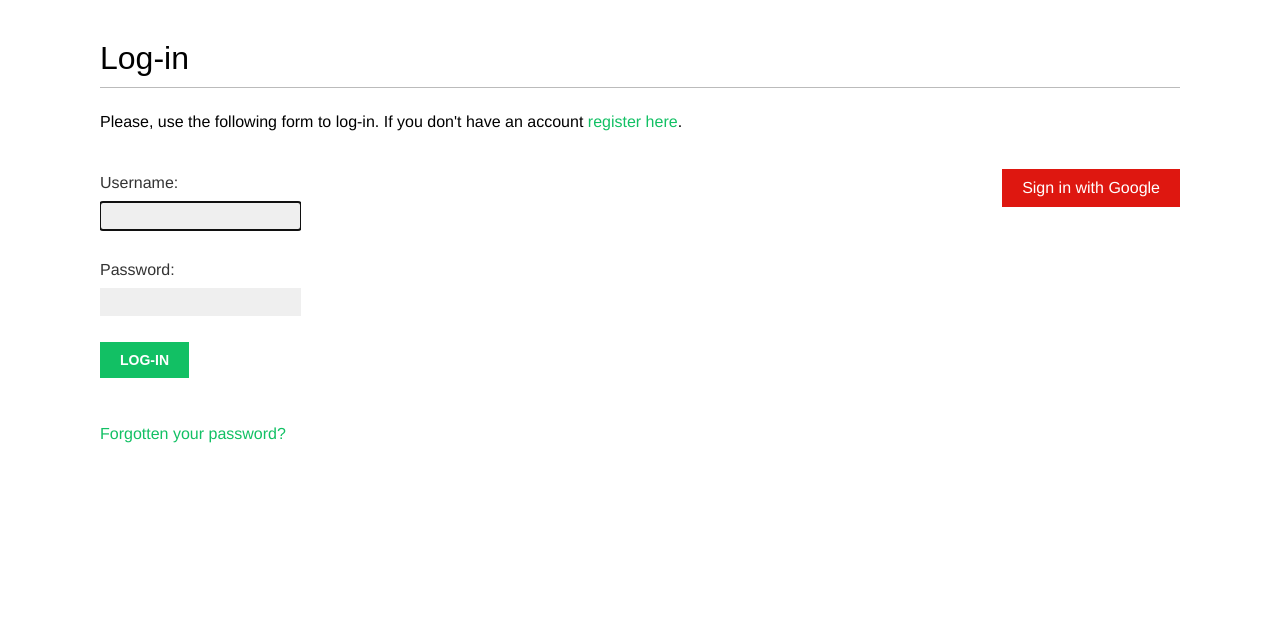
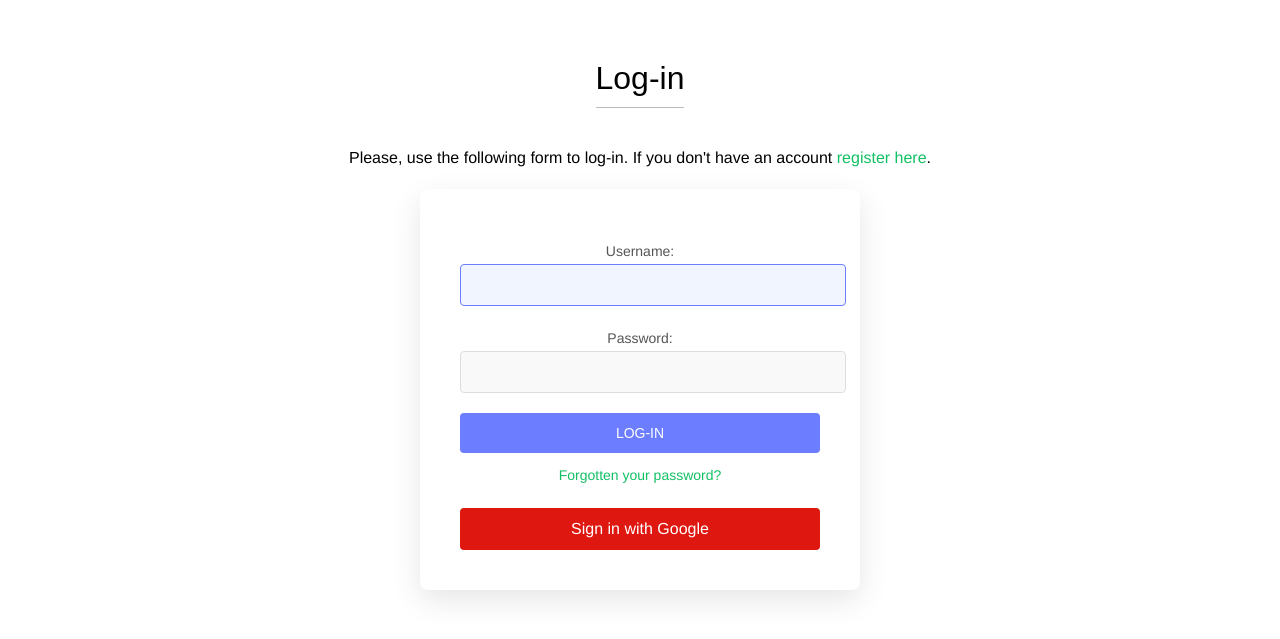
Before and after one commit to dusk03/bookmark-web-django, a Django app: page /account/login/?next=/images/like/ in a window 1280 px wide. Shown: the part 47-686 px from the top of the page. Run offline with Django 5.2, Linux system fonts and the light colour scheme; some web fonts are replaced.

Commit message:
login page update

```diff
--- a/account/static/css/base.css
+++ b/account/static/css/base.css
@@ -1,9 +1,9 @@
 @import url(//fonts.googleapis.com/css?family=Muli);
 
 body {
-    margin:0;
-    padding:0;
-    font-family:helvetica, sans-serif;
+    margin: 0;
+    padding: 0;
+    font-family: helvetica, sans-serif;
 }
 
 p {
@@ -11,279 +11,288 @@ p {
 }
 
 a {
-    color:#12c064;
-    text-decoration:none;
+    color: #12c064;
+    text-decoration: none;
 }
 
 a:hover {
-    color:#00a74f;
+    color: #00a74f;
 }
 
-h1, h2, h3, h4, h5 , h6 { font-family: 'Muli', sans-serif; font-weight:normal; }
+h1,
+h2,
+h3,
+h4,
+h5,
+h6 {
+    font-family: 'Muli', sans-serif;
+    font-weight: normal;
+}
 
 h1 {
-    border-bottom:1px solid #bbb;
-    padding:0 0 10px 0;
-    margin:10px 0 20px 0;
+    border-bottom: 1px solid #bbb;
+    padding: 0 0 10px 0;
+    margin: 10px 0 20px 0;
 }
 
 h2 {
-    margin:30px 0 20px;
+    margin: 30px 0 20px;
 }
 
 ol {
-    line-height:1.5;
+    line-height: 1.5;
 }
 
 #header {
-    padding:10px 100px;
-    font-size:14px;
-    background:#12c064;
-    color:#fff;
-    border-bottom:4px solid #1cdf78;
-    overflow:auto;
+    padding: 10px 100px;
+    font-size: 14px;
+    background: #12c064;
+    color: #fff;
+    border-bottom: 4px solid #1cdf78;
+    overflow: auto;
 }
 
 #header .logo {
     font-family: 'Muli', sans-serif;
-    float:left;
-    color:#f3f7cc;
-    font-size:20px;
-    margin-right:10%;
+    float: left;
+    color: #f3f7cc;
+    font-size: 20px;
+    margin-right: 10%;
 }
 
 #header ul.menu {
-    list-style:none;
-    float:left;
-    margin:0;
-    padding:0;
-}
-#header ul.menu li {
-    float:left;
-    padding:4px 10px;
+    list-style: none;
+    float: left;
+    margin: 0;
+    padding: 0;
 }
 
-#header ul.menu li.selected a, #header ul.menu li.selected a:hover {
-    color:#1b6d32;
-    font-weight:bold;
+#header ul.menu li {
+    float: left;
+    padding: 4px 10px;
+}
+
+#header ul.menu li.selected a,
+#header ul.menu li.selected a:hover {
+    color: #1b6d32;
+    font-weight: bold;
 }
 
 #header a {
-    color:#f3f7cc;
+    color: #f3f7cc;
 }
+
 #header a:hover {
-    color:#fff;
+    color: #fff;
 }
 
 #header .user {
-    float:right;
-    padding-top:4px;
+    float: right;
+    padding-top: 4px;
 }
 
 #header .user form {
-    display:inline;
-    float:right;
+    display: inline;
+    float: right;
 }
 
 #header .user button {
-    background:none;
-    color:#f3f7cc;
-    border:none;
-    cursor:pointer;
-    float:left;
-    display:inline;
+    background: none;
+    color: #f3f7cc;
+    border: none;
+    cursor: pointer;
+    float: left;
+    display: inline;
 }
 
+
 #content {
-    padding:30px 100px;
+    padding: 30px 100px;
+    height: 500px;
 }
 
-/* forms */
-form {
-    overflow:auto;
+/* messages */
+ul.messages {
+    margin: 10px 100px;
+    padding: 0;
+    list-style-type:
+        none;
 }
 
-form p {
-    width:100%;
-    overflow:auto;
-}
-
-label {
-    float:left;
-    clear:both;
-    color:#333;
-    margin-bottom:4px;
-}
-input, textarea {
-    clear:both;
-    float:left;
-    margin:0 0 10px;
-    background:#efefef;
-    border:0;
-    padding:6px 10px;
-    font-size:14px;
-}
-input[type=submit], a.button {
-    font-weight:bold;
-    background:#12c064;
-    color:#fff;
-    padding:10px 20px;
-    font-size:14px;
-    text-transform:uppercase;
-}
-.errorlist {
-    color:#cc0033;
-    float:left;
-    clear:both;
-    padding-left:10px;
-}
-.helptext {
-    margin:0 0 20px 0;
-    color:#aaa;
-    clear:both;
-    float:left;
-    font-size:13px;
-}
-/* messages */
-ul.messages {
-    margin:10px 100px;
-    padding:0;
-    list-style-type:
-    none;
-}
 ul.messages li.success,
 ul.messages li.warning,
 ul.messages li.error,
 ul.messages li.info {
-    margin:0;
-    padding:14px 20px;
-    list-style:none;
-    color:#fff;
+    margin: 0;
+    padding: 14px 20px;
+    list-style: none;
+    color: #fff;
 }
 
-ul.messages li.success { background:#81ce81; }
-ul.messages li.success a { color:#0ac33e; }
+ul.messages li.success {
+    background: #81ce81;
+}
 
-ul.messages li.error { background:#a30029; color:#e9828e; }
-ul.messages li.error a { color:#e9828e; }
+ul.messages li.success a {
+    color: #0ac33e;
+}
 
-ul.messages li.info { background:#faffae; color:#696b4e; }
-ul.messages li.info a { color:#1586de; }
+ul.messages li.error {
+    background: #a30029;
+    color: #e9828e;
+}
 
-ul.messages li.warning { background:#de9404; }
-ul.messages li.warning a { color:#f49000; }
+ul.messages li.error a {
+    color: #e9828e;
+}
+
+ul.messages li.info {
+    background: #faffae;
+    color: #696b4e;
+}
+
+ul.messages li.info a {
+    color: #1586de;
+}
+
+ul.messages li.warning {
+    background: #de9404;
+}
+
+ul.messages li.warning a {
+    color: #f49000;
+}
 
 ul.messages li a.close {
-    margin:0;
-    float:right;
-    opacity:1;
-    border:0;
-    box-shadow:none;
-    text-shadow:none;
+    margin: 0;
+    float: right;
+    opacity: 1;
+    border: 0;
+    box-shadow: none;
+    text-shadow: none;
 }
 
 .login-form {
-    float:left;
+    float: left;
 }
-
-/* social-auth */
-.social {
-    float:right;
-}
-.social li {
-    list-style:none;
-    padding:10px 20px;
-    margin:0 0 10px 0;
-}
-.social li a {
-    width:100%;
-    height:100%;
-    display:block;
-    color:#fff;
-}
-.social li.google { background:#de1710; }
-
 
 /* images */
 
-.image-preview, .image-detail {
-    max-width:300px;
-    float:left;
-    margin:0 20px 20px 0;
+.image-preview,
+.image-detail {
+    max-width: 300px;
+    float: left;
+    margin: 0 20px 20px 0;
 }
-.image-detail { margin-top:20px; }
+
+.image-detail {
+    margin-top: 20px;
+}
+
 .image-info div {
-    padding:20px 0;
-    overflow:auto;
+    padding: 20px 0;
+    overflow: auto;
 }
+
 .count {
-    color:#aaa;
-    border:3px solid #bbb;
-    border-radius:26px;
-    padding:10px 20px;
-    margin:20px 10px 0;
+    color: #aaa;
+    border: 3px solid #bbb;
+    border-radius: 26px;
+    padding: 10px 20px;
+    margin: 20px 10px 0;
 }
-a.like, a.follow { float:right; margin-top:-8px; }
 
-#image-list { overflow:hidden; }
+a.like,
+a.follow {
+    float: right;
+    margin-top: -8px;
+}
+
+#image-list {
+    overflow: hidden;
+}
+
 #image-list .image {
-    float:left;
-    width:220px;
-    height:300px;
-    margin:0 10px 10px 10px;
-    border-top:8px solid #12c064;
-    background:#eee;
+    float: left;
+    width: 220px;
+    height: 300px;
+    margin: 0 10px 10px 10px;
+    border-top: 8px solid #12c064;
+    background: #eee;
 }
-#image-list img { width:220px; height:220px; }
-#image-list .info { padding:10px; }
-#image-list .info a { color:#333; }
+
+#image-list img {
+    width: 220px;
+    height: 220px;
+}
+
+#image-list .info {
+    padding: 10px;
+}
+
+#image-list .info a {
+    color: #333;
+}
+
 .image-likes div {
-    float:left;
-    width:auto;
-    padding:10px;
-    text-align:center;
+    float: left;
+    width: auto;
+    padding: 10px;
+    text-align: center;
 }
+
 .image-likes img {
-    width:120px;
-    height:120px;
-    border-radius:50%;
+    width: 120px;
+    height: 120px;
+    border-radius: 50%;
 }
 
 /* users */
 #people-list img {
-    width:180px;
-    height:180px;
-    border-radius:50%;
-    margin-bottom:20px;
+    width: 180px;
+    height: 180px;
+    border-radius: 50%;
+    margin-bottom: 20px;
 }
+
 #people-list .user {
-    width:180px;
-    float:left;
-    overflow:auto;
-    padding:10px;
+    width: 180px;
+    float: left;
+    overflow: auto;
+    padding: 10px;
 }
-#people-list .info { text-align:center; }
+
+#people-list .info {
+    text-align: center;
+}
+
 img.user-detail {
-    border-radius:50%;
-    float:left;
+    border-radius: 50%;
+    float: left;
 }
+
 .profile-info {
-    float:left;
-    overflow:auto;
-    margin-right:20px;
+    float: left;
+    overflow: auto;
+    margin-right: 20px;
 }
-.image-container { margin-top:40px; }
+
+.image-container {
+    margin-top: 40px;
+}
 
 /* actions */
 .action {
-    clear:both;
-    overflow:auto;
+    clear: both;
+    overflow: auto;
 }
+
 .action .images {
-    float:left;
-    margin:0 10px 10px 0;
+    float: left;
+    margin: 0 10px 10px 0;
 }
+
 .action .date {
-    font-style:italic;
-    color:#ccc;
+    font-style: italic;
+    color: #ccc;
 }
--- /dev/null
+++ b/account/static/css/login.css
@@ -0,0 +1,152 @@
+/* Import Google Font */
+@import url(//fonts.googleapis.com/css2?family=Open+Sans:wght@400;600&display=swap);
+
+#content {
+    display: flex;
+    flex-direction: column;
+    align-items: center;
+    justify-content: center;
+    min-height: 80vh;
+    padding: 20px;
+    box-sizing: border-box;
+}
+
+.login-container {
+    display: flex;
+    justify-content: center;
+    align-items: center;
+    width: 100%;
+}
+
+.login-form {
+    background-color: #fff;
+    padding: 40px;
+    border-radius: 8px;
+    box-shadow: 0 10px 30px rgba(0, 0, 0, 0.1);
+    width: 100%;
+    max-width: 360px;
+    text-align: center;
+}
+
+.login-form h1 {
+    font-size: 28px;
+    margin-bottom: 20px;
+    color: #333;
+}
+
+.login-form p {
+    margin: 10px 0;
+    font-size: 14px;
+    color: #555;
+}
+
+
+.error-message {
+    color: #de1710;
+    margin-bottom: 15px;
+}
+
+.info-message {
+    color: #666;
+    margin-bottom: 20px;
+}
+
+.info-message a {
+    color: #6c7dff;
+    text-decoration: none;
+}
+
+.info-message a:hover {
+    color: #5a67d8;
+}
+
+/* Form */
+.login-form input[type="text"],
+.login-form input[type="password"] {
+    width: 100%;
+    padding: 12px;
+    margin-bottom: 10px;
+    border: 1px solid #ddd;
+    border-radius: 4px;
+    background-color: #f9f9f9;
+    font-size: 14px;
+}
+
+.login-form input[type="text"]:focus,
+.login-form input[type="password"]:focus {
+    border-color: #6c7dff;
+    background-color: #f1f5ff;
+    outline: none;
+}
+
+.login-form input[type="submit"] {
+    background-color: #6c7dff;
+    color: #fff;
+    padding: 12px;
+    border: none;
+    border-radius: 4px;
+    font-size: 14px;
+    cursor: pointer;
+    width: 100%;
+    transition: background-color 0.3s;
+    text-transform: uppercase;
+}
+
+.login-form input[type="submit"]:hover {
+    background-color: #5a67d8;
+}
+
+.password-reset {
+    margin-top: 10px;
+}
+
+.password-reset a {
+    color: #6c7dff;
+    text-decoration: none;
+}
+
+.password-reset a:hover {
+    color: #5a67d8;
+}
+
+/* Social Login */
+.social-login {
+    margin-top: 20px;
+}
+
+.google-login {
+    display: block;
+    background-color: #de1710;
+    color: #fff;
+    padding: 12px;
+    border-radius: 4px;
+    text-decoration: none;
+    font-size: 16px;
+    transition: background-color 0.3s;
+}
+
+.google-login:hover {
+    background-color: #c2130a;
+}
+
+/* Responsive */
+@media (max-width: 480px) {
+    .login-form {
+        padding: 20px;
+        width: 90%;
+    }
+
+    .login-form h1 {
+        font-size: 24px;
+    }
+
+    .login-form input[type="text"],
+    .login-form input[type="password"],
+    .login-form input[type="submit"] {
+        font-size: 14px;
+    }
+
+    .google-login {
+        font-size: 14px;
+    }
+}
--- a/account/templates/base.html
+++ b/account/templates/base.html
@@ -5,6 +5,7 @@
 <head>
     <title>{% block title %}{% endblock %}</title>
     <link href="{% static "css/base.css" %}" rel="stylesheet">
+    {% block extra_css %}{% endblock %}
 </head>
 
 <body>
--- a/account/templates/registration/login.html
+++ b/account/templates/registration/login.html
@@ -1,6 +1,10 @@
 {% extends 'base.html' %}
+{% load static %}
 {% block title %}
   Log-in
+{% endblock %}
+{% block extra_css %}
+  <link href="{% static 'css/login.css' %}" rel="stylesheet">
 {% endblock %}
 {% block content %}
   <h1>Log-in</h1>
@@ -25,14 +29,10 @@
       <p>
         <a href="{% url 'password_reset' %}">Forgotten your password?</a>
       </p>
-  </div>
-  <div class="social">
-    <ul>
-      <li class="google">
-        <a href="{% url "social:begin" "google-oauth2" %}">
+      <div class="social-login">
+        <a class="google-login" href="{% url 'social:begin' 'google-oauth2' %}">
           Sign in with Google
         </a>
-      </li>
-    </ul>
+      </div>
     </div>
 {% endblock %}
```
Lines whose indentation alone changed are shown as unchanged.
